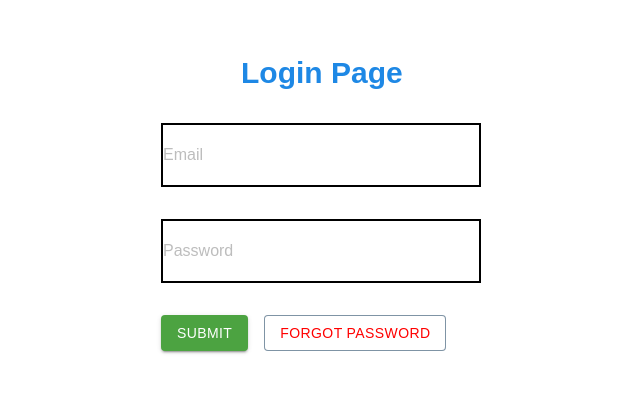
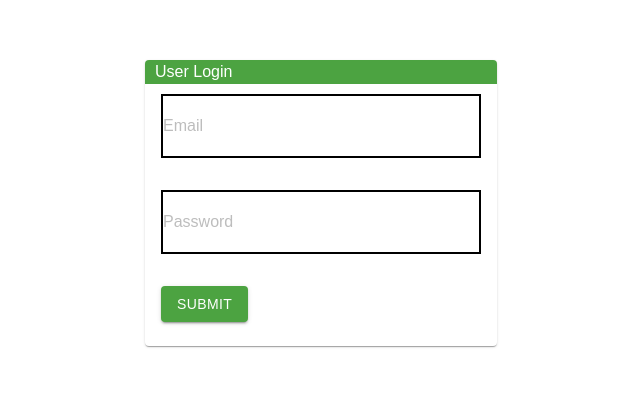
Before and after one commit to SuperVuTron1992/Security-Apps, a React (Create React App) app: page /LoginPage in a window 1280 px wide. Shown: the part 197-590 px from the top of the page, without its empty margins (319-959 px from the left). Built offline with nearby package versions, Linux system fonts and the light colour scheme.

Commit message:
update the ui and submite

```diff
--- a/src/components/boxShowContents.tsx
+++ b/src/components/boxShowContents.tsx
@@ -2,8 +2,11 @@ import React, { ReactNode } from "react";
 import { styled } from "@mui/material/styles";
 import Card from "@mui/material/Card";
 import CardHeader from "@mui/material/CardHeader";
+import { CardContent } from "@mui/material";
+import { useTheme } from "@mui/material/styles";
 
 interface BoxShowContentsProps {
+  headerCard: string;
   inputWidth: number;
   inputLength: number;
   reactComponent: ReactNode;
@@ -12,20 +15,43 @@ interface BoxShowContentsProps {
 }
 
 const BoxShowContents: React.FC<BoxShowContentsProps> = ({
+  headerCard,
   inputWidth,
   inputLength,
   reactComponent,
   buttonLeft,
   buttonRight,
 }) => {
+  const theme = useTheme();
   return (
-    <div>
-      <p>Input Width: {inputWidth}</p>
-      <p>Input Length: {inputLength}</p>
-      <div>React Component: {reactComponent}</div>
-      <div>Left Button: {buttonLeft}</div>
-      <div>Right Button: {buttonRight}</div>
-    </div>
+    <>
+      <Card sx={{ maxWidth: inputWidth, maxHeight: inputLength }}>
+        <CardContent sx={{ padding: 0 }}>
+          <div
+            className="flex"
+            style={{
+              backgroundColor: theme.palette.green.main,
+              color: "white",
+              marginBottom: "10px",
+            }}
+          >
+            <div
+              style={{
+                marginLeft: "10px",
+              }}
+            >
+              {headerCard}
+            </div>
+          </div>
+          <div className="pl-4 pr-4">{reactComponent}</div>
+
+          <div className="flex w-max gap-4 pl-4">
+            <div>{buttonLeft}</div>
+            <div>{buttonRight}</div>
+          </div>
+        </CardContent>
+      </Card>
+    </>
   );
 };
 
--- a/src/pages/HomePage.tsx
+++ b/src/pages/HomePage.tsx
@@ -1,278 +1,112 @@
 import React, { useState } from "react";
-import { useNavigate } from "react-router-dom";
-import AuthTokenService from "../services/AuthTokenService";
-import { useTheme } from "@mui/material/styles";
 import { MuiFileInput } from "mui-file-input";
-import { Button, Typography } from "@mui/material";
+import { Button } from "@mui/material";
 import axios from "axios";
-import { log } from "console";
+import BoxShowContents from "../components/boxShowContents";
 
 const HomePage: React.FC = () => {
-  const theme = useTheme();
-  const [file, setFile] = useState<any>();
-  const [jsonData, setJsonData] = useState<any>();
+  const [jsonData, setJsonData] = useState<any>(null);
+  const [fileInfo, setFileInfo] = useState<{
+    name: string;
+    size: number;
+    type: string;
+  } | null>(null);
+  const [selectedFile, setSelectedFile] = useState<File | null>(null);
 
-  const handleChange = (newFile: any) => {
-    setFile(newFile);
-    // readFile(newFile);
+  const checkSubmitfileButtonPress = async (data: any) => {
+    try {
+      console.log("testing this");
+      const response = await axios.post(
+        `https://fluxdux.com/importJsonData/Stock/Properties/`,
+        data
+      );
+
+      if (response.status === 200) {
+        alert("File data uploaded successfully");
+      }
+    } catch (error) {
+      console.error("Error uploading file data:", error);
+    }
   };
 
   const readFile = (file: File) => {
+    setFileInfo({ name: file.name, size: file.size, type: file.type });
+
     const reader = new FileReader();
     reader.onload = (event) => {
-      const text = event.target?.result as string;
-      console.log(JSON.parse(text));
-      setJsonData(JSON.parse(text));
+      try {
+        const text = event.target?.result as string;
+        const json = JSON.parse(text);
+
+        setJsonData(json);
+      } catch (error) {
+        console.error("Error parsing JSON:", error);
+      }
     };
+    reader.onerror = (event) => {
+      console.error("Error reading file:", event);
+    };
+    reader.readAsText(file);
   };
 
-  const checkSubmitfileButtonPress = async (data: any) => {
-    try {
-      // const formData = new FormData();
-      // formData.append('file', file);
-
-      // const getAuth = await AuthTokenService.AuthToken(PassWord);
-      const getFile = await fetch(
-        `https://fluxdux.com/importJsonData/Stock/Properties/`,
-        {
-          method: "POST",
-          body: data,
-        }
-      );
-
-      if (getFile.ok) {
-        const dataPull = await getFile.json();
-        console.log("upload the File", dataPull);
-      }
-    } catch (error) {
-      console.error("Error fetching authentication data:", error);
+  const handleFileChange = (file: File | null) => {
+    if (file) {
+      setSelectedFile(file);
+      readFile(file);
     }
   };
 
-  // const checkSubmitfileButtonPress = async (data: any) => {
-  //   try {
-  //     const response = await axios.post(
-  //       `https://fluxdux.com/importJsonData/Stock/Properties/testingStttttufff`,
-  //       data,
-  //     );
+  const handleSubmit = () => {
+    if (jsonData) {
+      // Example submission logic
+      console.log("Submitting JSON data:", jsonData);
+      checkSubmitfileButtonPress(jsonData);
 
-  //     if (response.status === 200) {
-  //       alert('File data uploaded successfully');
-  //     }
-  //   } catch (error) {
-  //     console.error('Error uploading file data:', error);
-  //   }
-  // };
+      alert("JSON data submitted successfully!");
+    } else {
+      alert("No JSON data to submit");
+    }
+  };
 
-  const handleSubmitPress = () => {
-    console.log(file);
-    const reader = new FileReader();
-    reader.onload = (file) => {
-      // const text = file.target?.LOADING as string;
-      // console.log(JSON.parse(text));
-      // setJsonData(JSON.parse(text));
-    };
-    // console.log(testing);
+  const highOrderMuiFileInput = () => {
+    return (
+      <>
+        <MuiFileInput
+          value={selectedFile}
+          onChange={handleFileChange}
+          placeholder="Click and Select File for Upload"
+        />
 
-    // checkSubmitfileButtonPress(jsonData);
+        <pre>
+          {jsonData ? JSON.stringify(jsonData, null, 2) : "No file content"}
+        </pre>
+      </>
+    );
+  };
+
+  const highOrderSubmitButton = () => {
+    return (
+      <Button variant="contained" onClick={handleSubmit} disabled={!jsonData}>
+        Submit
+      </Button>
+    );
+  };
+  const resetButton = () => {
+    return <></>;
   };
 
   return (
     <div className="grid h-screen place-content-center">
-      <MuiFileInput
-        value={file}
-        onChange={handleChange}
-        placeholder="Click and Select File for Upload"
+      <BoxShowContents
+        headerCard={"Select & Submit File"}
+        inputWidth={500}
+        inputLength={500}
+        reactComponent={highOrderMuiFileInput()}
+        buttonLeft={highOrderSubmitButton()}
+        buttonRight={resetButton()}
       />
-      <Button
-        variant="contained"
-        style={{ backgroundColor: theme.palette.red.main, color: "black" }}
-        onClick={handleSubmitPress}
-      >
-        !Click-to-Submit
-      </Button>
     </div>
   );
 };
 
-// const HomePage: React.FC = () => {
-//   const [jsonData, setJsonData] = useState<any>(null);
-//   const [fileInfo, setFileInfo] = useState<{
-//     name: string;
-//     size: number;
-//     type: string;
-//   } | null>(null);
-
-//   const checkSubmitfileButtonPress = async (data: any) => {
-//     try {
-//       console.log("testing this");
-//       const response = await axios.post(
-//         `https://fluxdux.com/importJsonData/Stock/Properties/`,
-//         data
-//       );
-
-//       if (response.status === 200) {
-//         alert("File data uploaded successfully");
-//       }
-//     } catch (error) {
-//       console.error("Error uploading file data:", error);
-//     }
-//   };
-
-//   const readFile = (file: File) => {
-//     setFileInfo({ name: file.name, size: file.size, type: file.type });
-
-//     const reader = new FileReader();
-//     reader.onload = (event) => {
-//       try {
-//         const text = event.target?.result as string;
-//         const json = JSON.parse(text);
-//         console.log(json);
-//         setJsonData(json);
-//       } catch (error) {
-//         console.error("Error parsing JSON:", error);
-//       }
-//     };
-//     reader.onerror = (event) => {
-//       console.error("Error reading file:", event);
-//     };
-//     reader.readAsText(file);
-//   };
-
-//   const handleFileChange = (event: React.ChangeEvent<HTMLInputElement>) => {
-//     const file = event.target.files?.[0];
-//     if (file) {
-//       readFile(file);
-//     }
-//   };
-
-//   const handleSubmit = () => {
-//     if (jsonData) {
-//       // Example submission logic
-//       console.log("Submitting JSON data:", jsonData);
-
-//       checkSubmitfileButtonPress(jsonData);
-
-//       alert("JSON data submitted successfully!");
-//     } else {
-//       alert("No JSON data to submit");
-//     }
-//   };
-
-//   return (
-//     <div>
-//       <input type="file" accept=".json" onChange={handleFileChange} />
-//       {fileInfo && (
-//         <div>
-//           <p>
-//             <strong>File Info:</strong>
-//           </p>
-//           <p>Name: {fileInfo.name}</p>
-//           <p>Size: {fileInfo.size} bytes</p>
-//           <p>Type: {fileInfo.type}</p>
-//         </div>
-//       )}
-//       <pre>
-//         {jsonData ? JSON.stringify(jsonData, null, 2) : "No file content"}
-//       </pre>
-//       <button onClick={handleSubmit} disabled={!jsonData}>
-//         Submit
-//       </button>
-//     </div>
-//   );
-// };
-
 export default HomePage;
-
-// const FileReaderComponent: React.FC = () => {
-//   const [jsonData, setJsonData] = useState<any>(null);
-//   const [fileInfo, setFileInfo] = useState<{
-//     name: string;
-//     size: number;
-//     type: string;
-//   } | null>(null);
-//   const [selectedFile, setSelectedFile] = useState<File | null>(null);
-
-//   const checkSubmitfileButtonPress = async (data: any) => {
-//     try {
-//       console.log('testing this');
-//       const response = await axios.post(
-//         `https://fluxdux.com/importJsonData/Stock/Properties/`,
-//         data,
-//       );
-
-//       if (response.status === 200) {
-//         alert('File data uploaded successfully');
-//       }
-//     } catch (error) {
-//       console.error('Error uploading file data:', error);
-//     }
-//   };
-
-//   const readFile = (file: File) => {
-//     setFileInfo({ name: file.name, size: file.size, type: file.type });
-
-//     const reader = new FileReader();
-//     reader.onload = (event) => {
-//       try {
-//         const text = event.target?.result as string;
-//         const json = JSON.parse(text);
-
-//         setJsonData(json);
-//       } catch (error) {
-//         console.error('Error parsing JSON:', error);
-//       }
-//     };
-//     reader.onerror = (event) => {
-//       console.error('Error reading file:', event);
-//     };
-//     reader.readAsText(file);
-//   };
-
-//   const handleFileChange = (file: File | null) => {
-//     if (file) {
-//       setSelectedFile(file);
-//       readFile(file);
-//     }
-//   };
-
-//   const handleSubmit = () => {
-//     if (jsonData) {
-//       // Example submission logic
-//       console.log('Submitting JSON data:', jsonData);
-//       checkSubmitfileButtonPress(jsonData);
-
-//       alert('JSON data submitted successfully!');
-//     } else {
-//       alert('No JSON data to submit');
-//     }
-//   };
-
-//   return (
-//     <div>
-//       <MuiFileInput
-//         value={selectedFile}
-//         onChange={handleFileChange}
-//         placeholder="Click and Select File for Upload"
-//       />
-//       {fileInfo && (
-//         <div>
-//           <Typography variant="body1">
-//             <strong>File Info:</strong>
-//           </Typography>
-//           <Typography variant="body2">Name: {fileInfo.name}</Typography>
-//           <Typography variant="body2">Size: {fileInfo.size} bytes</Typography>
-//           <Typography variant="body2">Type: {fileInfo.type}</Typography>
-//         </div>
-//       )}
-//       <pre>
-//         {jsonData ? JSON.stringify(jsonData, null, 2) : 'No file content'}
-//       </pre>
-//       <Button variant="contained" onClick={handleSubmit} disabled={!jsonData}>
-//         Submit
-//       </Button>
-//     </div>
-//   );
-// };
-
-// export default FileReaderComponent;
--- a/src/pages/LoginPage.tsx
+++ b/src/pages/LoginPage.tsx
@@ -1,8 +1,9 @@
 import React, { useState } from "react";
 import { useNavigate } from "react-router-dom";
 import AuthTokenService from "../services/AuthTokenService";
-import { Button, Typography } from "@mui/material";
+import { Button } from "@mui/material";
 import { useTheme } from "@mui/material/styles";
+import BoxShowContents from "../components/boxShowContents";
 
 const LoginPage: React.FC = () => {
   const [UserEmail, setUserEmail] = useState<String>();
@@ -30,15 +31,13 @@ const LoginPage: React.FC = () => {
 
   // check the forgot password button and link to a new forget password page
   const checkForgotPasswordButton = () => {
-    navigate("/ForgotPassWordPage");
+    // navigate("/ForgotPassWordPage");
+    console.log("testing Stuff");
   };
 
+  const userAndPassWordField = () => {
     return (
-    <div className="grid h-screen place-content-center">
-      <div className=" text-3xl font-bold text-blue-600  ml-20 pb-8">
-        <h1> Login Page</h1>
-      </div>
-
+      <>
         <div className="mb-8">
           <input
             className=" h-16 w-80 border-solid border-2 border-black "
@@ -52,27 +51,46 @@ const LoginPage: React.FC = () => {
             className=" h-16 w-80 border-solid border-2 border-black"
             placeholder="Password"
             onChange={(event) => setPassWord(event.target.value)}
+            type="password"
             onKeyDown={handleKeyPress}
           />
         </div>
+      </>
+    );
+  };
 
-      <div className="flex w-max gap-4 ">
+  const submitButton = () => {
+    return (
+      <>
         <Button
           variant="contained"
-          style={{ backgroundColor: theme.palette.green.main, color: "white" }}
+          style={{
+            backgroundColor: theme.palette.green.main,
+            color: "white",
+          }}
           onClick={checkSubmiteButton}
         >
           {" "}
           Submit
         </Button>
-        <Button
-          variant="outlined"
-          style={{ backgroundColor: "white", color: "red" }}
-          onClick={checkForgotPasswordButton}
-        >
-          Forgot Password
-        </Button>
-      </div>
+      </>
+    );
+  };
+
+  const resetButton = () => {
+    return <></>;
+  };
+
+  return (
+    <div className="grid h-screen place-content-center">
+      <BoxShowContents
+        headerCard={"User Login"}
+        inputWidth={500}
+        inputLength={500}
+        reactComponent={userAndPassWordField()}
+        buttonLeft={submitButton()}
+        buttonRight={resetButton()}
+      />
     </div>
   );
 };
```
Lines whose indentation alone changed are shown as unchanged.
